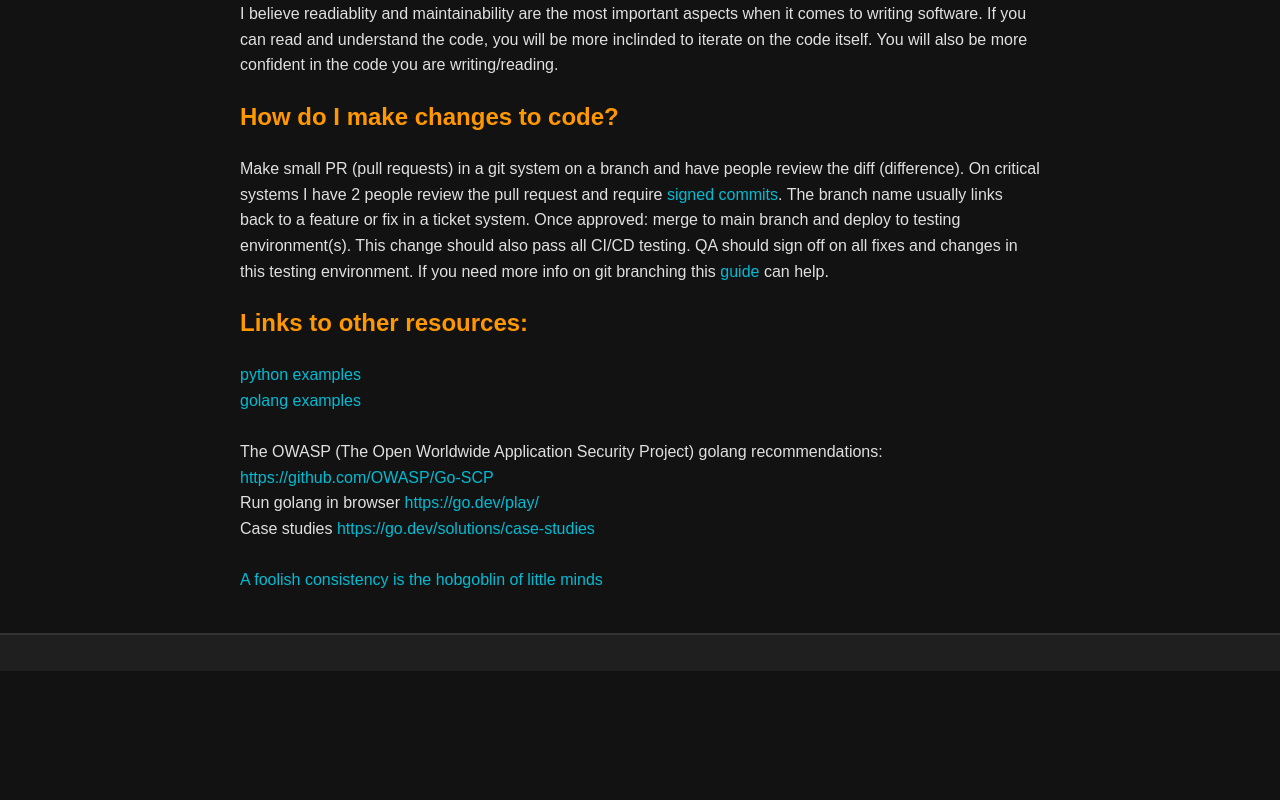
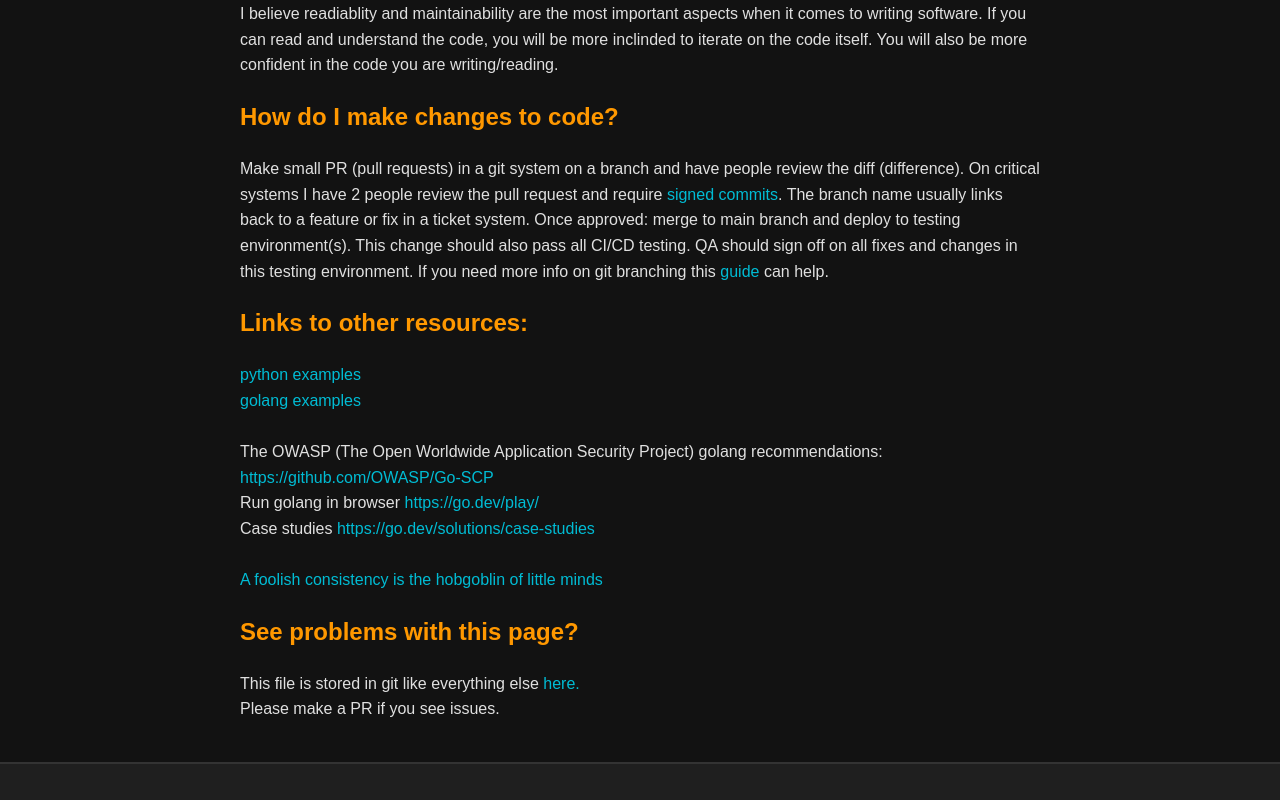
Before and after one commit to thesheff17/sheff.gg, a plain HTML site: page index.html in a window 1280 px wide. Shown: the part 358-1158 px from the top of the page. Before the commit the page ends 1029 px from the top, so only its background shows below. Drawn offline with Linux system fonts and the light colour scheme.

Commit message:
adding link back to this page itself in github.com

```diff
--- a/index.html
+++ b/index.html
@@ -82,12 +82,14 @@
         <br/><br/>
 
         <a href="https://peps.python.org/pep-0008/#a-foolish-consistency-is-the-hobgoblin-of-little-minds">A foolish consistency is the hobgoblin of little minds</a>
+
+         <h2>See problems with this page?</h2>
+         This file is stored in git like everything else <a href="https://github.com/thesheff17/sheff.gg/blob/main/index.html">here.</a>
+         <br/>  Please make a PR if you see issues.
       </p>
-
   </main>
   <footer>
   <p></p>
   </footer>
-
 </body>
 </html>
```
